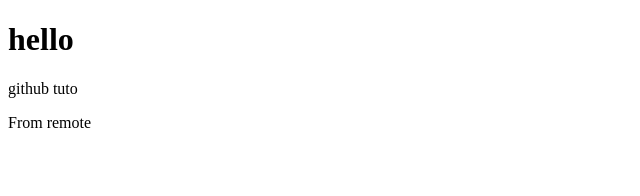
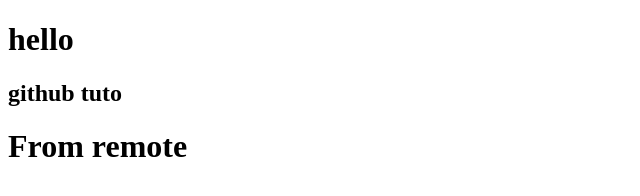
Before and after one commit to RamvigneshA/dumy, a plain HTML site: page index.html in a window 1280 px wide. Shown: the whole page, without its empty margins (0-640 px from the left). Drawn offline with Linux system fonts and the light colour scheme.

Commit message:
Update index.html

```diff
--- a/index.html
+++ b/index.html
@@ -7,7 +7,7 @@
 </head>
 <body>
     <h1>hello</h1>
-    <p>github tuto</p>
-    <p>From remote</p>
+    <h2>github tuto</h2>
+    <h1>From remote</h1>
 </body>
 </html>
```
